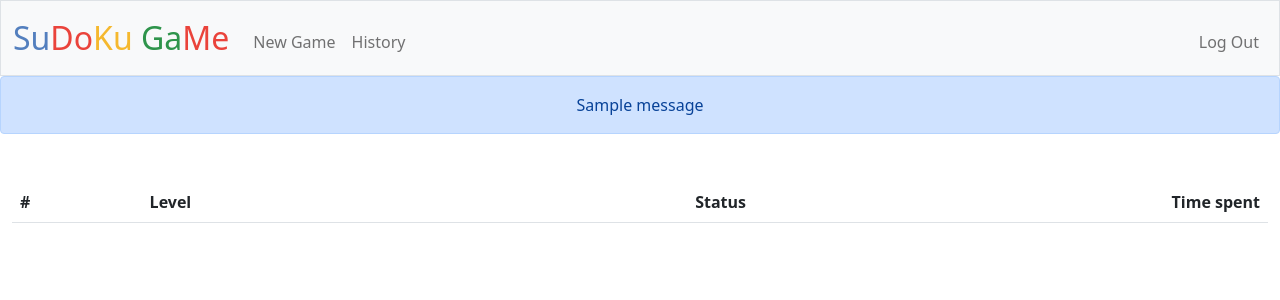
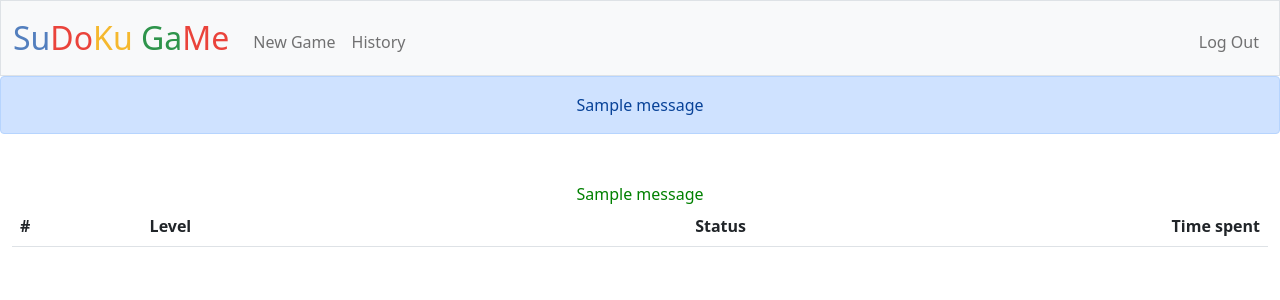
Before and after one commit to ssouza-br/sudoku-game, a Flask app: page / in a window 1280 px wide. Shown: the top 300 px of the page. Run offline with Flask 2, Linux system fonts and the light colour scheme; a user stored in the database is signed in; one stand-in notice (Sample message) is shown; lists and menus that the app fills with data are empty; some libraries are stand-ins or nearby versions.

Commit message:
Sat, Jul 23, 2022, 2:43 PM +00:00

```diff
--- a/final_project/templates/index.html
+++ b/final_project/templates/index.html
@@ -7,6 +7,12 @@
 {% block main %}
 {% set ns = namespace() %}
 {% set ns.last_cash = 0 %}
+
+{% with messages = get_flashed_messages(with_categories=true) %}
+  {% for category, message in messages %}
+    <div class="{{ category }}">{{ message }}</div>
+  {% endfor %}
+{% endwith %}
 
 <table class="table table-striped">
     <thead>
```
